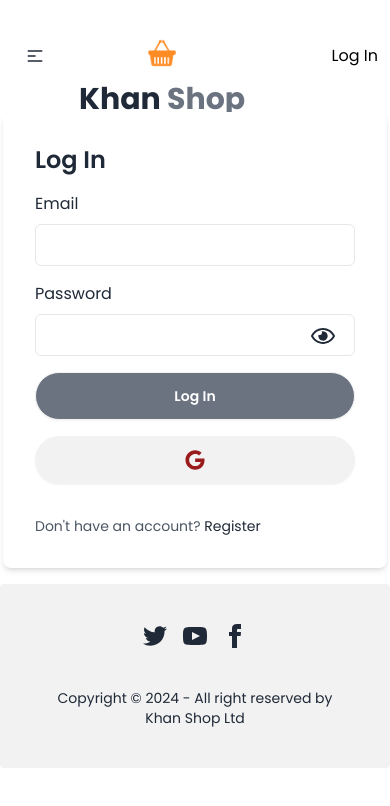
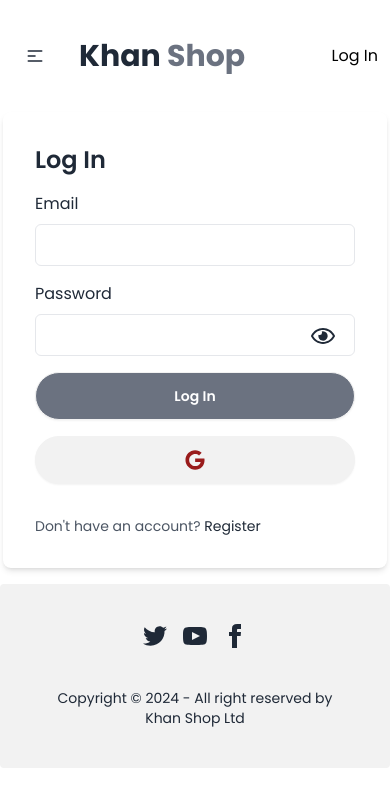
Before and after one commit to Jubayer-K/scic-task-project-client, a React (Vite) app: page /login in a window 390 px wide. Shown: the top 806 px of the page. Built offline with nearby package versions, Linux system fonts and the light colour scheme; no server answers.

Commit message:
fixed minor issues and ready to deploy

```diff
--- a/src/Pages/AllProducts/AllProducts.jsx
+++ b/src/Pages/AllProducts/AllProducts.jsx
@@ -153,7 +153,6 @@
           <Card key={product.id} product={product} />
         ))}
       </div>
-      <h2 className="my-4 text-center">Total Products: {products.length}</h2>
       <div className="flex justify-center my-5 px-4">
         <div className="join">
           <button
--- a/src/Pages/Home/Home.jsx
+++ b/src/Pages/Home/Home.jsx
@@ -32,6 +32,7 @@
   return (
     <>
       <h1 className="text-center md:text-3xl text-xl my-3">Start Shopping</h1>
+      <h2 className="my-4 text-center">Total Products: {products.length}</h2>
 
       <div className="grid lg:grid-cols-4 gap-5 md:grid-cols-3">
         {products.slice(0, 4).map((product) => (
--- a/src/Shared/Card.jsx
+++ b/src/Shared/Card.jsx
@@ -8,6 +8,7 @@
     Ratings,
     Description,
     Category,
+    Brand,
     date,
   } = product;
   return (
@@ -28,6 +29,7 @@
               ${Price}
             </div>
             <div className="badge badge-outline">{Category}</div>
+            <div className="badge badge-ghost hover:badge-primary">{Brand}</div>
           </div>
           <div className="card-actions justify-end">
             <button className="btn btn-primary">Buy Now</button>
--- a/src/Shared/NavBar.jsx
+++ b/src/Shared/NavBar.jsx
@@ -53,7 +53,7 @@
         </div>
         <Link to={"/"}>
           <div className=" btn btn-ghost flex item-center" >
-            <img className="h-10" src="/favicon.png" alt="" />
+            <img className="md:h-10 hidden md:block" src="/favicon.png" alt="" />
             <button className="text-3xl font-bold text-nowrap">
               Khan <span className="text-gray-500">Shop</span>
             </button>
```
